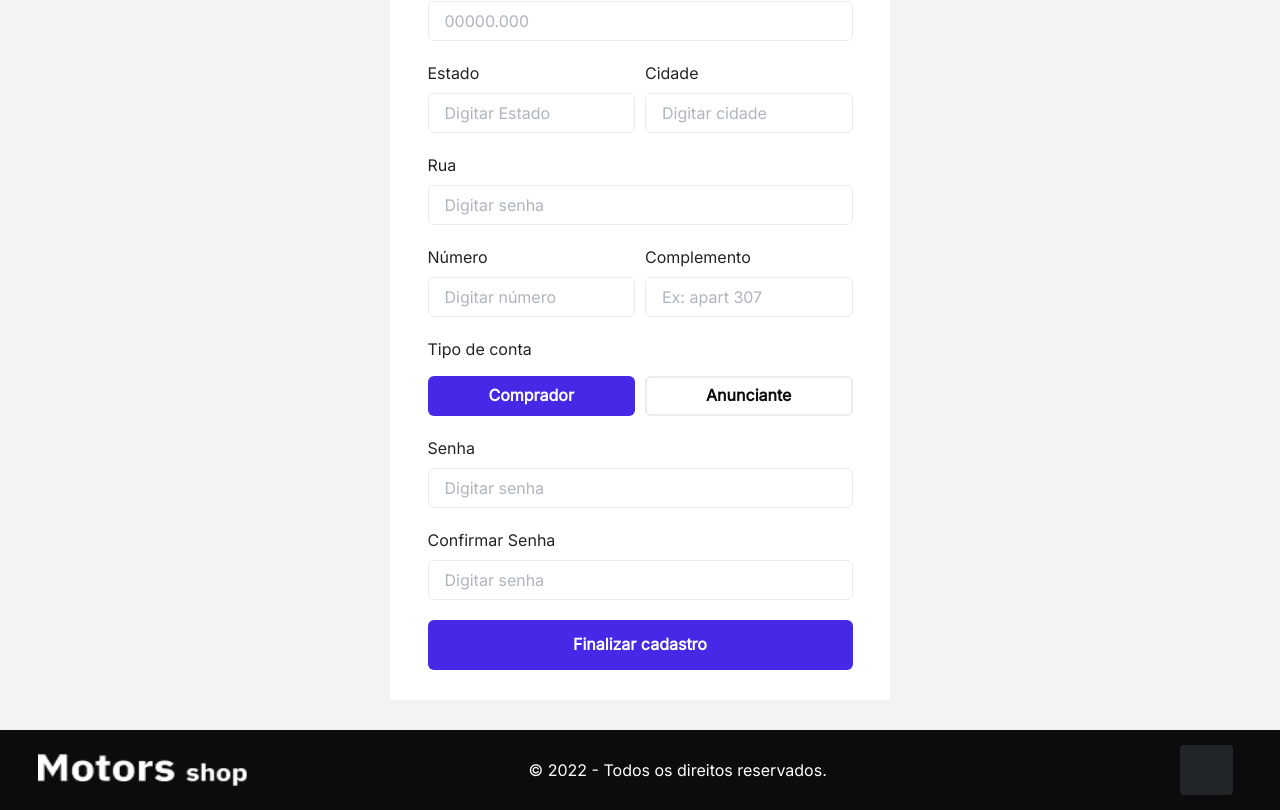
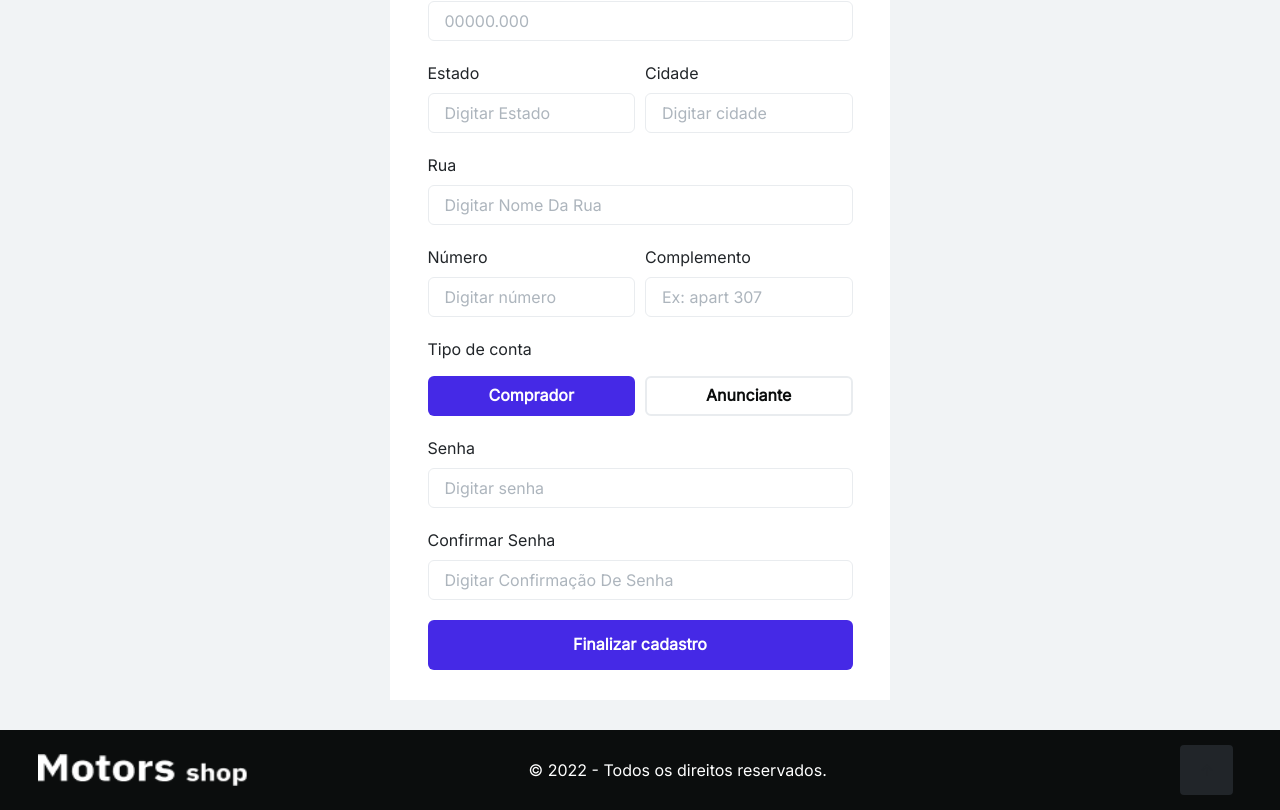
Before and after one commit to grupo23-t13-marcelo/grupo23-t13-marcelo-MotorsShop, a React (Vite) app in the folder front/: page /register in a window 1280 px wide. Shown: the part 899-1709 px from the top of the page. Built offline with nearby package versions, Linux system fonts and the light colour scheme; no server answers.

Commit message:
Update register.tsx

```diff
--- a/front/src/pages/register/register.tsx
+++ b/front/src/pages/register/register.tsx
@@ -103,7 +103,7 @@ const RegisterPage = () => {
                         </Flex>
                         <FormControl mb={"20px"} isInvalid={errors.street ? true : false} isRequired={errors.street ? true : false}>
                             <FormLabel>Rua</FormLabel>
-                            <Input type="text" id="street" placeholder="Digitar senha" {...register("street")}/>
+                            <Input type="text" id="street" placeholder="Digitar Nome Da Rua" {...register("street")}/>
                             <FormErrorMessage>
                                 {errors.street && `${errors.street.message}`}
                             </FormErrorMessage>
@@ -138,7 +138,7 @@ const RegisterPage = () => {
                         </FormControl>
                         <FormControl mb={"20px"} isInvalid={errors.confirmPassword ? true : false} isRequired={errors.confirmPassword ? true : false}>
                             <FormLabel>Confirmar Senha</FormLabel>
-                            <Input type="password" id="confirmPassword" placeholder="Digitar senha" {...register("confirmPassword")}/>
+                            <Input type="password" id="confirmPassword" placeholder="Digitar Confirmação De Senha" {...register("confirmPassword")}/>
                             <FormErrorMessage>
                                 {errors.confirmPassword && `${errors.confirmPassword.message}`}
                             </FormErrorMessage>
```
